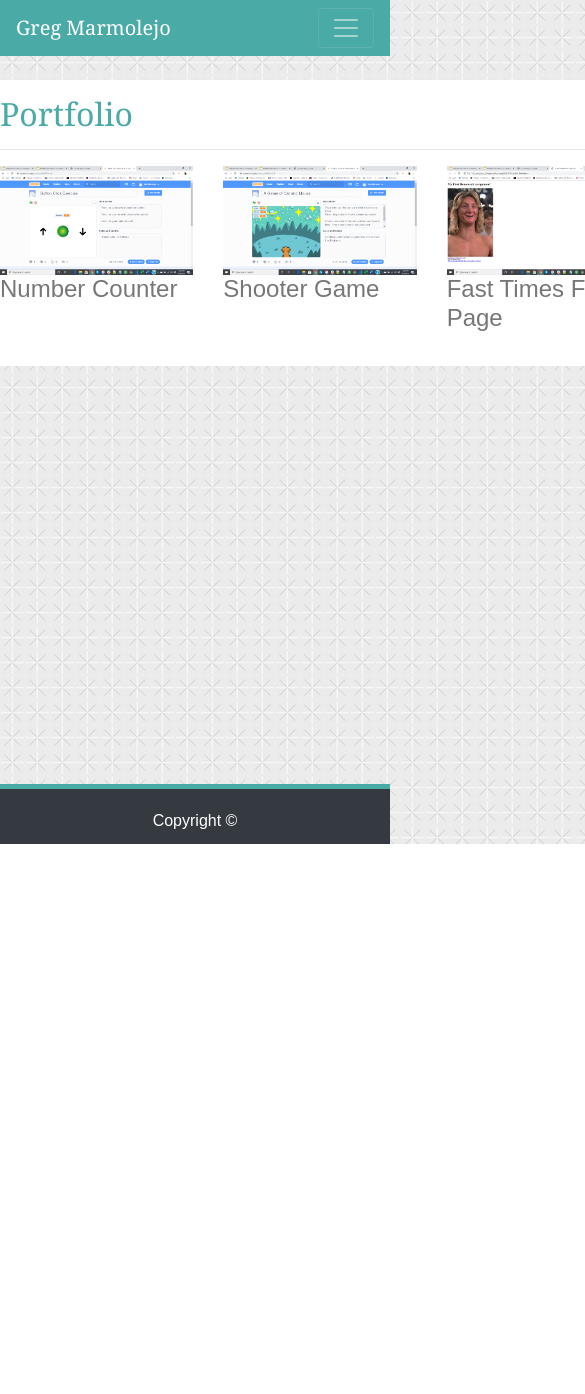
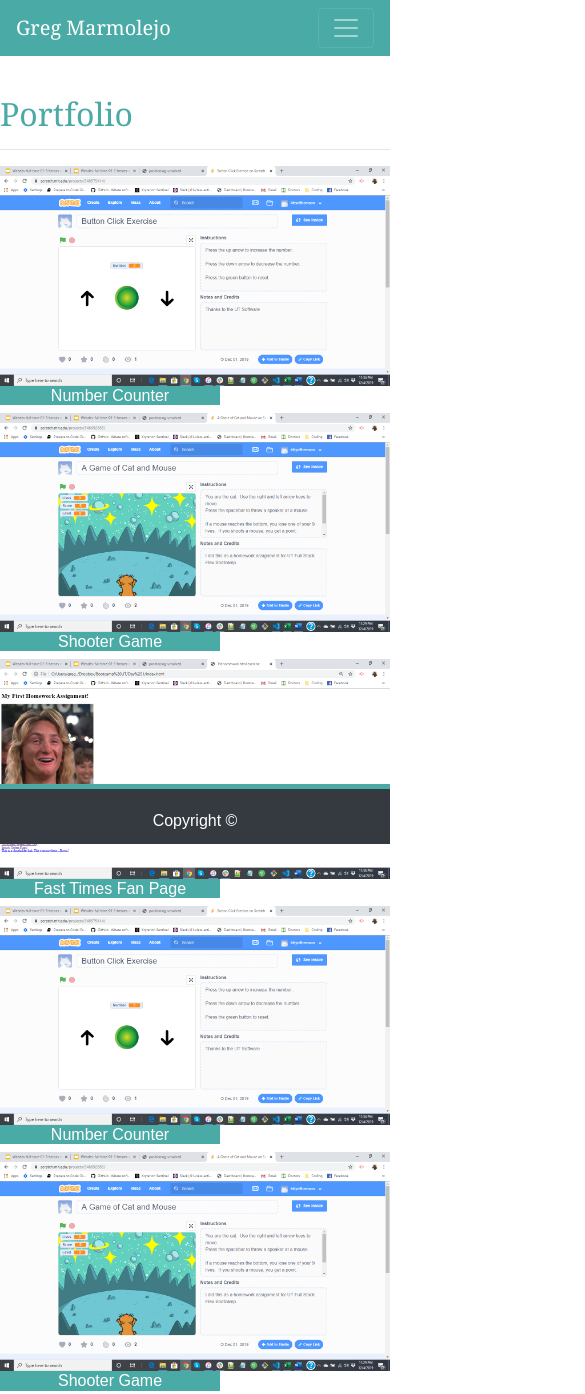
Before and after one commit to Greg-Marmolejo/2nd-Homework, a plain HTML site: page portfolio.html in a window 390 px wide. Shown: the top 1394 px of the page, 585 px wide, since content can reach past the window. Before the commit the page ends 844 px from the top, so only its background shows below. Drawn offline with nearby package versions, Linux system fonts and the light colour scheme.

Commit message:
Added responsive columns into portfolio-container.

```diff
--- a/portfolio.html
+++ b/portfolio.html
@@ -51,7 +51,7 @@
         <!-- 2nd Column has Portfolio - 1 Row and 3 Columns-->
         <div class="col-md-8 col-sm-8 col-xs-10">
             <!--Same container for all three pages.-->
-            <div id="container">
+            <div id="portfolio-container">
                 <header></header>
                 <section>
                     <h2>Portfolio</h2>
@@ -59,31 +59,31 @@
                 <hr>
                 <!--Container holding the images together.-->
                 <div class="row">
-                    <div class="col-4">
+                    <div class="col-md-4 col-sm-8 col-xs-10">
                         <a href="https://www.google.com" target="_blank">
-                            <img src="images/Button Click Exercise.png" class="img-fluid" alt="Button Click Exercise"
-                                width="100%" height="75%">
+                            <img src="images/Number Counter.png" class="img-fluid" alt="Number Counter" width="100%"
+                                height="75%">
                             <div class="textBlock">
-                                <h4>Number Counter</h4>
+                                <h6>Number Counter</h6>
                             </div>
                         </a>
                     </div>
 
-                    <div class="col-4">
+                    <div class="col-md-4 col-sm-8 col-xs-10">
                         <a href="https://www.google.com" target="_blank">
                             <img src="images/A Game of Cat and Mouse.png" class="img-fluid"
                                 alt="A Game of Cat and Mouse" width="100%" height="75%">
                             <div class="textBlock">
-                                <h4>Shooter Game</h4>
+                                <h6>Shooter Game</h6>
                             </div>
                         </a>
                     </div>
 
-                    <div class="col-4"><a href="https://www.google.com" target="_blank">
-                            <img src="images/Fast Times Fanpage.png" class="img-fluid"
-                                alt="Fast Times Fan Page" width="100%" height="75%">
+                    <div class="col-md-4 col-sm-8 col-xs-10"><a href="https://www.google.com" target="_blank">
+                            <img src="images/Fast Times Fanpage.png" class="img-fluid" alt="Fast Times Fan Page"
+                                width="100%" height="75%">
                             <div class="textBlock">
-                                <h4>Fast Times Fan Page</h4>
+                                <h6>Fast Times Fan Page</h6>
                             </div>
                         </a>
                     </div>
@@ -91,12 +91,44 @@
                 </div>
                 <!--Close Row-->
 
+                <div class="row">
+                    <div class="col-md-4 col-sm-8 col-xs-10">
+                        <a href="https://www.google.com" target="_blank">
+                            <img src="images/Number Counter.png" class="img-fluid" alt="Number Counter" width="100%"
+                                height="75%">
+                            <div class="textBlock">
+                                <h6>Number Counter</h6>
+                            </div>
+                        </a>
+                    </div>
+
+                    <div class="col-md-4 col-sm-8 col-xs-10">
+                        <a href="https://www.google.com" target="_blank">
+                            <img src="images/A Game of Cat and Mouse.png" class="img-fluid"
+                                alt="A Game of Cat and Mouse" width="100%" height="75%">
+                            <div class="textBlock">
+                                <h6>Shooter Game</h6>
+                            </div>
+                        </a>
+                    </div>
+
+                    <div class="col-md-4 col-sm-8 col-xs-10"><a href="https://www.google.com" target="_blank">
+                            <img src="images/Fast Times Fanpage.png" class="img-fluid" alt="Fast Times Fan Page"
+                                width="100%" height="75%">
+                            <div class="textBlock">
+                                <h6>Fast Times Fan Page</h6>
+                            </div>
+                        </a>
+                    </div>
+
+                </div>
+                <!--Close Row-->
 
             </div>
             <!--Close Container-->
 
         </div>
-        <!--2nd Column-->
+        <!--Close 2nd Column-->
 
         <div class="col-md-2 col-sm-2 col-xs-1">
             <!-- 3rd Column is BLank-->
--- a/style.css
+++ b/style.css
@@ -7,8 +7,7 @@ body {
     margin: 0;
     padding: 0;
     box-sizing: border-box;
-    background-image: url("../images/criss-cross.png");
-}
+    }
 
 .navbar-brand {
     font-family: 'Georgia', Times, 'Times New Roman', serif;
@@ -22,14 +21,6 @@ header {
     height: 15px;
 }
 
-#container {
-    background-color: #ffffff;
-    width: 640px;
-}
-
-.row {
-    height: 200px;
-}
 #photoGreg {
     float: left;
     max-width: 30%;
@@ -43,13 +34,14 @@ h2 {
     color: #4aaaa5;
 }
 
-
-#card {
-    height: 50px;
+.textBlock {
+    text-align: center;
+    background-color: #4aaaa5;
+    width: 220px;
 }
 
-#card-body {
-    height: 50px
+h6 {
+    color: #ffffff;
 }
 .btn {
     background-color: #4aaaa5;
```
Also changed, not shown: contact.html (+1 -1 lines), images/Number Counter.png (renamed from images/Button Click Exercise.png).
